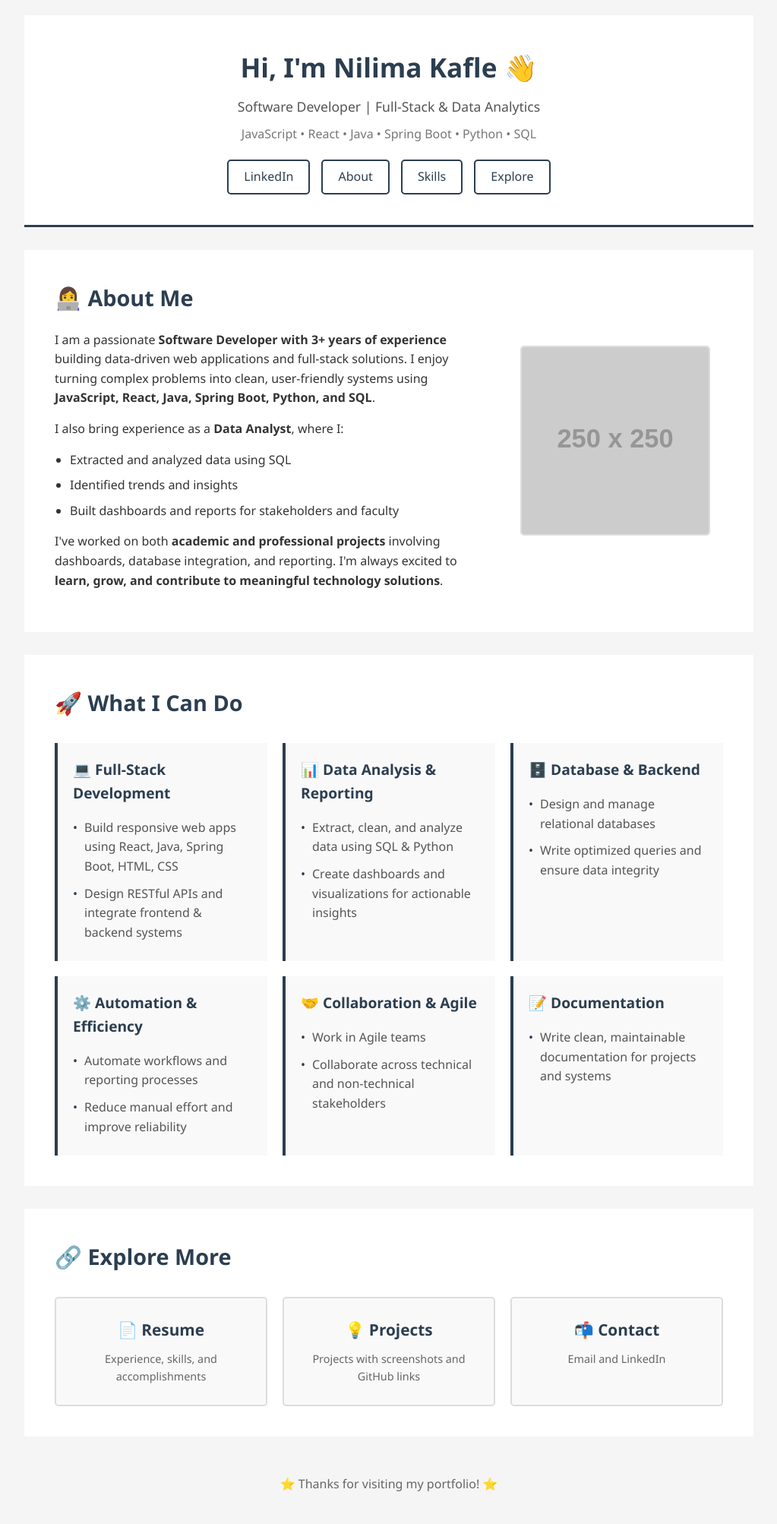
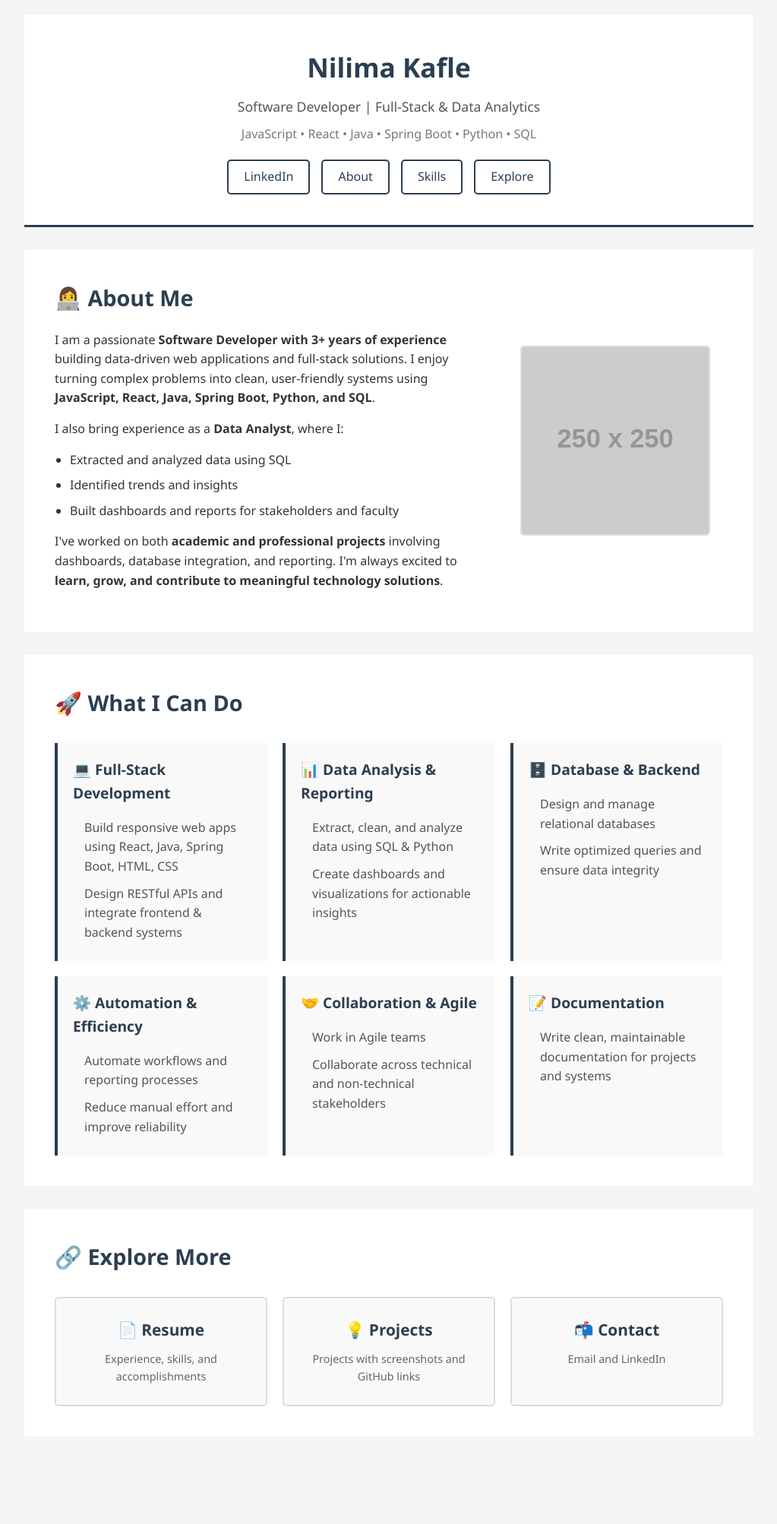
Before and after one commit to nilimakafe2018/nilimakafle.github.io, a Jekyll site: the page index.html, which Jekyll copies as it is, in a window 1280 px wide. Shown: the whole page at 76% size, without its empty margins (128-1151 px from the left). Built offline with Jekyll 4.4.1, drawn with Linux system fonts in a browser that asks for light colours; after the commit the page ends 1941 px from its top, so only the background shows below that.

Commit message:
Fix HTML formatting and remove footer

```diff
--- a/index.html
+++ b/index.html
@@ -66,7 +66,7 @@
             transition: all 0.3s ease;
         }
 
-        nav a:hover {
+        nav a: hover {
             background: #2c3e50;
             color: white;
         }
@@ -153,7 +153,7 @@
             color: #555;
         }
 
-        .skill-card li:before {
+        .skill-card li: before {
             content: "•";
             position: absolute;
             left: 0;
@@ -229,7 +229,7 @@
 <body>
     <div class="container">
         <header>
-            <h1>Hi, I'm Nilima Kafle 👋</h1>
+            <h1>Nilima Kafle </h1>
             <p class="subtitle">Software Developer | Full-Stack & Data Analytics</p>
             <p class="tech-stack">JavaScript • React • Java • Spring Boot • Python • SQL</p>
             <nav>
@@ -328,10 +328,6 @@
                 </a>
             </div>
         </section>
-
-        <footer>
-            ⭐ Thanks for visiting my portfolio! ⭐
-        </footer>
     </div>
 </body>
 </html>
```
